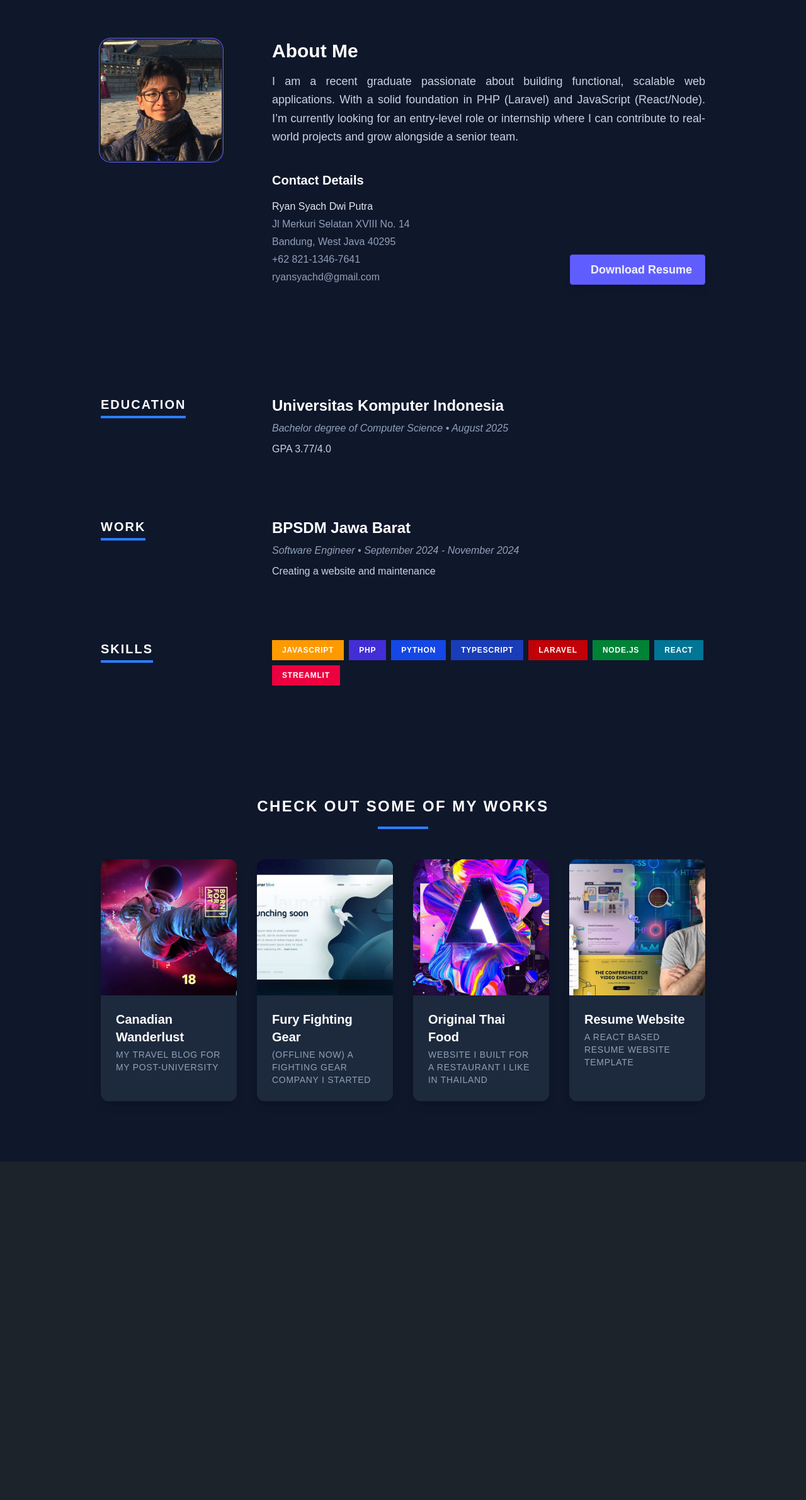
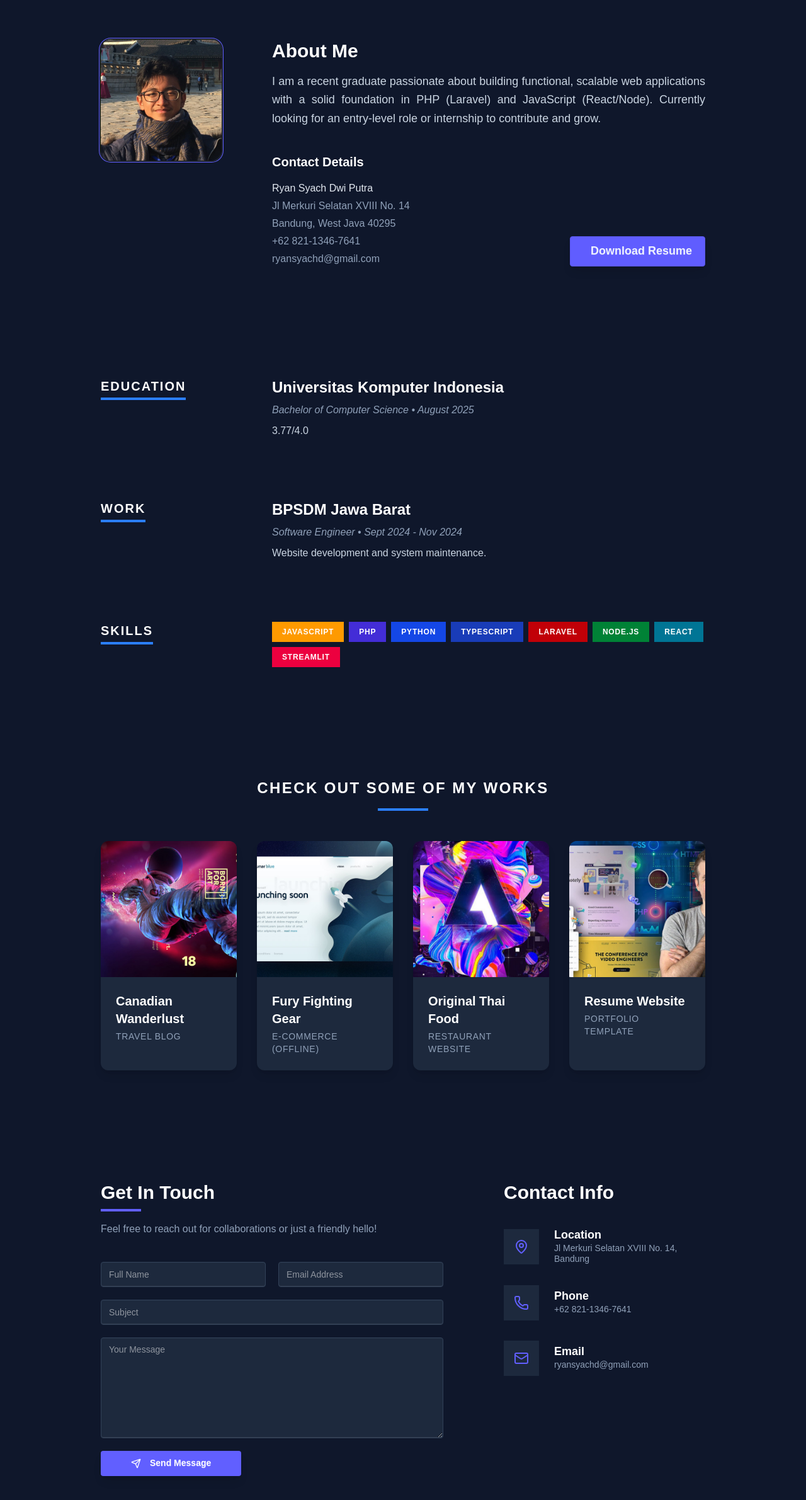
Before and after one commit to ryansyc/profile-web, a Next.js app: page / in a window 1280 px wide. Shown: the part 833-3214 px from the top of the page at 63% size. Before the commit the page ends 2677 px from the top, so only its background shows below. Built offline with nearby package versions, Linux system fonts and the light colour scheme.

Commit message:
feat: add contact page

```diff
--- a/app/components/About.tsx
+++ b/app/components/About.tsx
@@ -1,5 +1,5 @@
 import React from "react";
-import { home } from "@/data/profile.json";
+import profileData from "@/data/profile.json";
 import Image from "next/image";
 
 const About = () => {
@@ -12,7 +12,7 @@ const About = () => {
                 <div className="avatar">
                     <div className="rounded-2xl ring ring-primary ring-offset-2 ring-offset-base-100 w-32 md:w-48 h-32 md:h-48 overflow-hidden">
                         <Image
-                            src={`/images/${home.image}`}
+                            src={`/images/${profileData.image}`}
                             alt="Home Image"
                             width={500}
                             height={300}
@@ -27,7 +27,7 @@ const About = () => {
                         About Me
                     </h2>
                     <p className="text-slate-300 text-lg text-justify leading-relaxed">
-                        {home.bio}
+                        {profileData.bio}
                     </p>
                 </div>
 
@@ -38,21 +38,21 @@ const About = () => {
                         </h3>
                         <div className="space-y-1 text-slate-400">
                             <p className="font-medium text-slate-200">
-                                {home.name}
+                                {profileData.name}
                             </p>
-                            <p>{home.address.street}</p>
+                            <p>{profileData.street}</p>
                             <p>
-                                {home.address.city}, {home.address.state}{" "}
-                                {home.address.zip}
+                                {profileData.city}, {profileData.state}{" "}
+                                {profileData.zip}
                             </p>
-                            <p>{home.phone}</p>
-                            <p>{home.email}</p>
+                            <p>{profileData.phone}</p>
+                            <p>{profileData.email}</p>
                         </div>
                     </div>
 
                     <div className="flex items-end">
                         <a
-                            href={home.resumedownload}
+                            href={profileData.resumeDownload}
                             target="_blank"
                             rel="noopener noreferrer"
                             download
--- /dev/null
+++ b/app/components/Contact.tsx
@@ -0,0 +1,122 @@
+import React from "react";
+import { Send, MapPin, Phone, Mail } from "lucide-react";
+import profileData from "@/data/profile.json";
+
+const Contact = () => {
+    return (
+        <section className="bg-slate-900 px-6 md:px-20 lg:px-40 py-20">
+            <div className="flex lg:flex-row flex-col gap-16 lg:gap-24">
+                <div className="flex-1">
+                    <div className="mb-10">
+                        <h2 className="mb-2 font-bold text-white text-3xl">
+                            Get In Touch
+                        </h2>
+                        <div className="bg-indigo-500 w-16 h-1"></div>
+                        <p className="mt-4 text-slate-400">
+                            Feel free to reach out for collaborations or just a
+                            friendly hello!
+                        </p>
+                    </div>
+
+                    <form className="space-y-5">
+                        <div className="gap-5 grid grid-cols-1 md:grid-cols-2">
+                            <div className="form-control">
+                                <input
+                                    type="text"
+                                    placeholder="Full Name"
+                                    required
+                                    className="bg-slate-800 border-slate-700 focus:border-indigo-500 w-full text-white input input-bordered"
+                                />
+                            </div>
+                            <div className="form-control">
+                                <input
+                                    type="email"
+                                    placeholder="Email Address"
+                                    required
+                                    className="bg-slate-800 border-slate-700 focus:border-indigo-500 w-full text-white input input-bordered"
+                                />
+                            </div>
+                        </div>
+
+                        <div className="form-control">
+                            <input
+                                type="text"
+                                placeholder="Subject"
+                                required
+                                className="bg-slate-800 border-slate-700 focus:border-indigo-500 w-full text-white input input-bordered"
+                            />
+                        </div>
+
+                        <div className="form-control">
+                            <textarea
+                                className="bg-slate-800 border-slate-700 focus:border-indigo-500 w-full h-40 text-white textarea textarea-bordered"
+                                placeholder="Your Message"
+                                required
+                            ></textarea>
+                        </div>
+
+                        <button
+                            type="submit"
+                            className="flex items-center bg-indigo-500 hover:bg-indigo-600 shadow-lg px-12 border-none text-white hover:scale-105 transition-transform btn"
+                        >
+                            <Send className="mr-2 w-4 h-4" />
+                            Send Message
+                        </button>
+                    </form>
+                </div>
+
+                <div className="lg:w-1/3">
+                    <h2 className="mb-10 font-bold text-white text-3xl">
+                        Contact Info
+                    </h2>
+
+                    <div className="space-y-8">
+                        <div className="group flex items-center gap-6">
+                            <div className="flex justify-center items-center bg-slate-800 group-hover:bg-indigo-500 rounded-none w-14 h-14 text-indigo-500 group-hover:text-white transition-colors shrink-0">
+                                <MapPin size={24} />
+                            </div>
+                            <div className="flex flex-col">
+                                <h4 className="mb-1 font-bold text-white text-lg leading-none">
+                                    Location
+                                </h4>
+                                <p className="text-slate-400 text-sm leading-tight">
+                                    {profileData.street}, {profileData.city}
+                                </p>
+                            </div>
+                        </div>
+
+                        <div className="group flex items-center gap-6">
+                            <div className="flex justify-center items-center bg-slate-800 group-hover:bg-indigo-500 rounded-none w-14 h-14 text-indigo-500 group-hover:text-white transition-colors shrink-0">
+                                <Phone size={24} />
+                            </div>
+                            <div className="flex flex-col">
+                                <h4 className="mb-1 font-bold text-white text-lg leading-none">
+                                    Phone
+                                </h4>
+                                <p className="text-slate-400 text-sm leading-tight">
+                                    {profileData.phone}
+                                </p>
+                            </div>
+                        </div>
+
+                        <div className="group flex items-center gap-6">
+                            <div className="flex justify-center items-center bg-slate-800 group-hover:bg-indigo-500 rounded-none w-14 h-14 text-indigo-500 group-hover:text-white transition-colors shrink-0">
+                                <Mail size={24} />
+                            </div>
+                            <div className="flex flex-col">
+                                <h4 className="mb-1 font-bold text-white text-lg leading-none">
+                                    Email
+                                </h4>
+                                <p className="text-slate-400 text-sm leading-tight">
+                                    {profileData.email}
+                                </p>
+                            </div>
+                        </div>
+                    </div>
+                </div>
+            </div>
+        </section>
+    );
+};
+
+export default Contact;
--- a/app/components/Resume.tsx
+++ b/app/components/Resume.tsx
@@ -1,5 +1,5 @@
 import React from "react";
-import { resume } from "@/data/profile.json";
+import profileData from "@/data/profile.json";
 
 const Resume = () => {
     const skillColors = [
@@ -22,7 +22,7 @@ const Resume = () => {
                     </h2>
                 </div>
                 <div className="flex flex-col flex-1 gap-10">
-                    {resume.education.map((edu, index) => (
+                    {profileData.education.map((edu, index) => (
                         <div key={index} className="flex flex-col gap-2">
                             <h3 className="font-bold text-white text-2xl">
                                 {edu.school}
@@ -31,7 +31,7 @@ const Resume = () => {
                                 {edu.degree} • {edu.graduated}
                             </p>
                             <p className="text-slate-300 leading-relaxed">
-                                {edu.description}
+                                {edu.gpa}
                             </p>
                         </div>
                     ))}
@@ -44,7 +44,7 @@ const Resume = () => {
                     </h2>
                 </div>
                 <div className="flex flex-col flex-1 gap-12">
-                    {resume.work.map((work, index) => (
+                    {profileData.work.map((work, index) => (
                         <div className="flex flex-col gap-2" key={index}>
                             <h3 className="font-bold text-white text-2xl">
                                 {work.company}
@@ -67,14 +67,14 @@ const Resume = () => {
                 </div>
                 <div className="flex-1">
                     <div className="flex flex-wrap gap-2 tracking-wider">
-                        {resume.skills.map((skill, index) => (
+                        {profileData.skills.map((skill, index) => (
                             <div
                                 key={index}
                                 className={`${
                                     skillColors[index % skillColors.length]
                                 } px-4 py-2 font-bold text-xs uppercase text-white`}
                             >
-                                {skill.name}
+                                {skill}
                             </div>
                         ))}
                     </div>
--- a/app/page.tsx
+++ b/app/page.tsx
@@ -4,6 +4,7 @@ import Home from "./components/Home";
 import About from "./components/About";
 import Resume from "./components/Resume";
 import Projects from "./components/Projects";
+import Contact from "./components/Contact";
 
 export default function Main() {
     return (
@@ -12,6 +13,7 @@ export default function Main() {
             <About />
             <Resume />
             <Projects />
+            <Contact />
         </div>
     );
 }
--- a/data/profile.json
+++ b/data/profile.json
@@ -1,119 +1,94 @@
 {
-    "home": {
-        "name" : "Ryan Syach Dwi Putra",
+  "name": "Ryan Syach Dwi Putra",
   "description": "Welcome!",
-        "image":"profilepic.jpg",
-        "github":"https://github.com/ryansyc",
-        "project":"https://github.com/ryansyc",
-        "bio": "I am a recent graduate passionate about building functional, scalable web applications. With a solid foundation in PHP (Laravel) and JavaScript (React/Node). I’m currently looking for an entry-level role or internship where I can contribute to real-world projects and grow alongside a senior team.",
-        "contactmessage":"Hello, here I am",
+  "image": "profilepic.jpg",
+  "bio": "I am a recent graduate passionate about building functional, scalable web applications with a solid foundation in PHP (Laravel) and JavaScript (React/Node). Currently looking for an entry-level role or internship to contribute and grow.",
   "email": "ryansyachd@gmail.com",
   "phone": "+62 821-1346-7641",
-        "address":{
-            "street":"Jl Merkuri Selatan XVIII No. 14",
-            "city":"Bandung",
-            "state":"West Java",
-            "zip": "40295"
+  "website": "https://github.com/ryansyc",
+  "github": "https://github.com/ryansyc",
+  "street": "Jl Merkuri Selatan XVIII No. 14",
+  "city": "Bandung",
+  "state": "West Java",
+  "zip": "40295",
+  "resumeDownload": "https://drive.google.com/file/d/1LpKUrblCqewvO-7zGxk-yGoHZf2jUMMB/view?usp=drive_link",
+  "social": [
+    {
+      "name": "github",
+      "url": "https://github.com/ryansyc",
+      "icon": "fa-brands fa-github"
     },
-        "website": "https://github.com/ryansyc",
-        "resumedownload":"https://drive.google.com/file/d/1LpKUrblCqewvO-7zGxk-yGoHZf2jUMMB/view?usp=drive_link",
-        "social":[
+    {
+      "name": "linkedin",
+      "url": "https://www.linkedin.com",
+      "icon": "fa-brands fa-linkedin"
+    },
+    {
+      "name": "instagram",
+      "url": "https://instagram.com",
+      "icon": "fa-brands fa-instagram"
+    },
+    {
+      "name": "twitter",
+      "url": "https://twitter.com",
+      "icon": "fa-brands fa-twitter"
+    },
     {
       "name": "facebook",
       "url": "https://facebook.com",
-            "className": "fa-brands fa-facebook"
-          },
-          {
-            "name":"twitter",
-            "url":"https://twitter.com",
-            "className":"fa-brands fa-twitter"
-          },
-          {
-            "name":"linkedin",
-            "url":"https://www.linkedin.com",
-            "className":"fa-brands fa-linkedin"
-          },
-          {
-            "name":"instagram",
-            "url":"https://instagram.com",
-            "className":"fa-brands fa-instagram"
-          },
-          {
-            "name":"github",
-            "url":"https://github.com/ryansyc",
-            "className":"fa-brands fa-github"
+      "icon": "fa-brands fa-facebook"
     }
-        ]
-    },
-    "resume" : {
-      "education" : [
+  ],
+  "education": [
     {
       "school": "Universitas Komputer Indonesia",
-                "degree": "Bachelor degree of Computer Science",
+      "degree": "Bachelor of Computer Science",
       "graduated": "August 2025",
-                "description" : "GPA 3.77/4.0"
+      "gpa": "3.77/4.0"
     }
   ],
   "work": [
     {
-                "company" : "BPSDM Jawa Barat",
-                "title" : "Software Engineer",
-                "years": "September 2024 - November 2024",
-                "description": "Creating a website and maintenance"
+      "company": "BPSDM Jawa Barat",
+      "title": "Software Engineer",
+      "years": "Sept 2024 - Nov 2024",
+      "description": "Website development and system maintenance."
     }
   ],
   "skills": [
-            {
-                "name" : "JAVASCRIPT"
-            },
-            {
-                "name" : "PHP"
-            },
-            {
-                "name" : "PYTHON"
-            },
-            {
-                "name" : "TYPESCRIPT"
-            },
-            {
-                "name" : "LARAVEL"
-            },
-            {
-                "name" : "NODE.JS"
-            },
-            {
-                "name" : "REACT"
-            },
-            {
-                "name" : "STREAMLIT"
-            }
-        ]
-    },
+    "JavaScript",
+    "PHP",
+    "Python",
+    "TypeScript",
+    "Laravel",
+    "Node.js",
+    "React",
+    "Streamlit"
+  ],
   "projects": [
     {
       "title": "Canadian Wanderlust",
-                "category": "My travel blog for my post-university",
+      "category": "Travel Blog",
       "image": "01.jpg",
       "url": "https://www.canadianwanderlust.com"
     },
     {
-                "title":"Fury Fighting Gear",
-                "category":"(offline now) A fighting gear company I started",
-                "image":"02.jpg",
-                "url":"http://www.timbakerdev.com"
+      "title": "Fury Fighting Gear",
+      "category": "E-commerce (Offline)",
+      "image": "02.jpg",
+      "url": "http://www.timbakerdev.com"
     },
     {
-            "title":"Original Thai Food",
-            "category":"Website I built for a restaurant I like in Thailand",
-            "image":"03.jpg",
-            "url":"http://www.timbakerdev.com/originalthaifood.github.io"
+      "title": "Original Thai Food",
+      "category": "Restaurant Website",
+      "image": "03.jpg",
+      "url": "http://www.timbakerdev.com/originalthaifood.github.io"
     },
     {
-            "title":"Resume Website",
-            "category":"A React based resume website template",
-            "image":"04.jpg",
-            "url":"http://www.timbakerdev.com"
+      "title": "Resume Website",
+      "category": "Portfolio Template",
+      "image": "04.jpg",
+      "url": "http://www.timbakerdev.com"
     }
   ]
-
 }
```
Also changed, not shown: app/components/Home.tsx (+4 -4 lines). Lines whose indentation alone changed are shown as unchanged.
